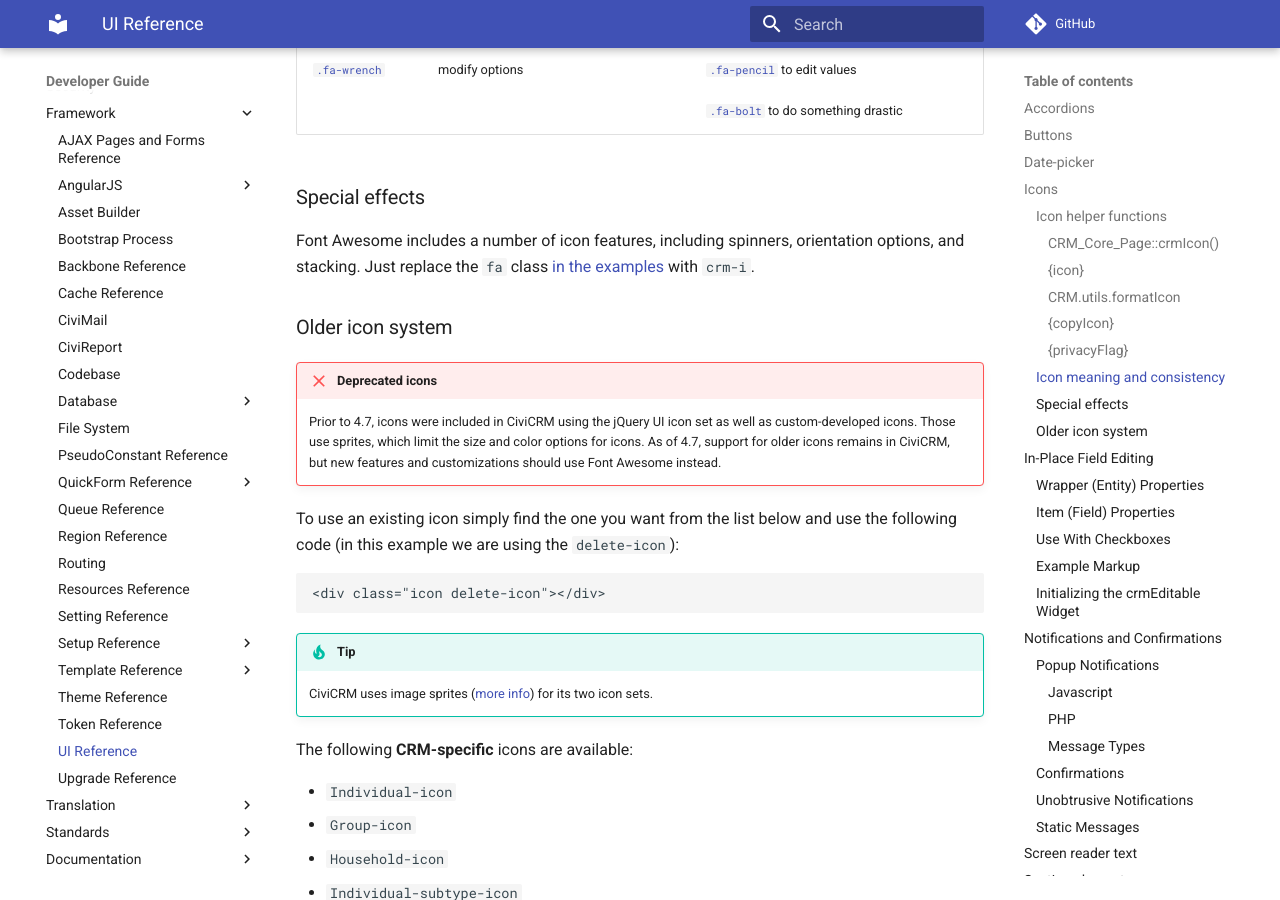
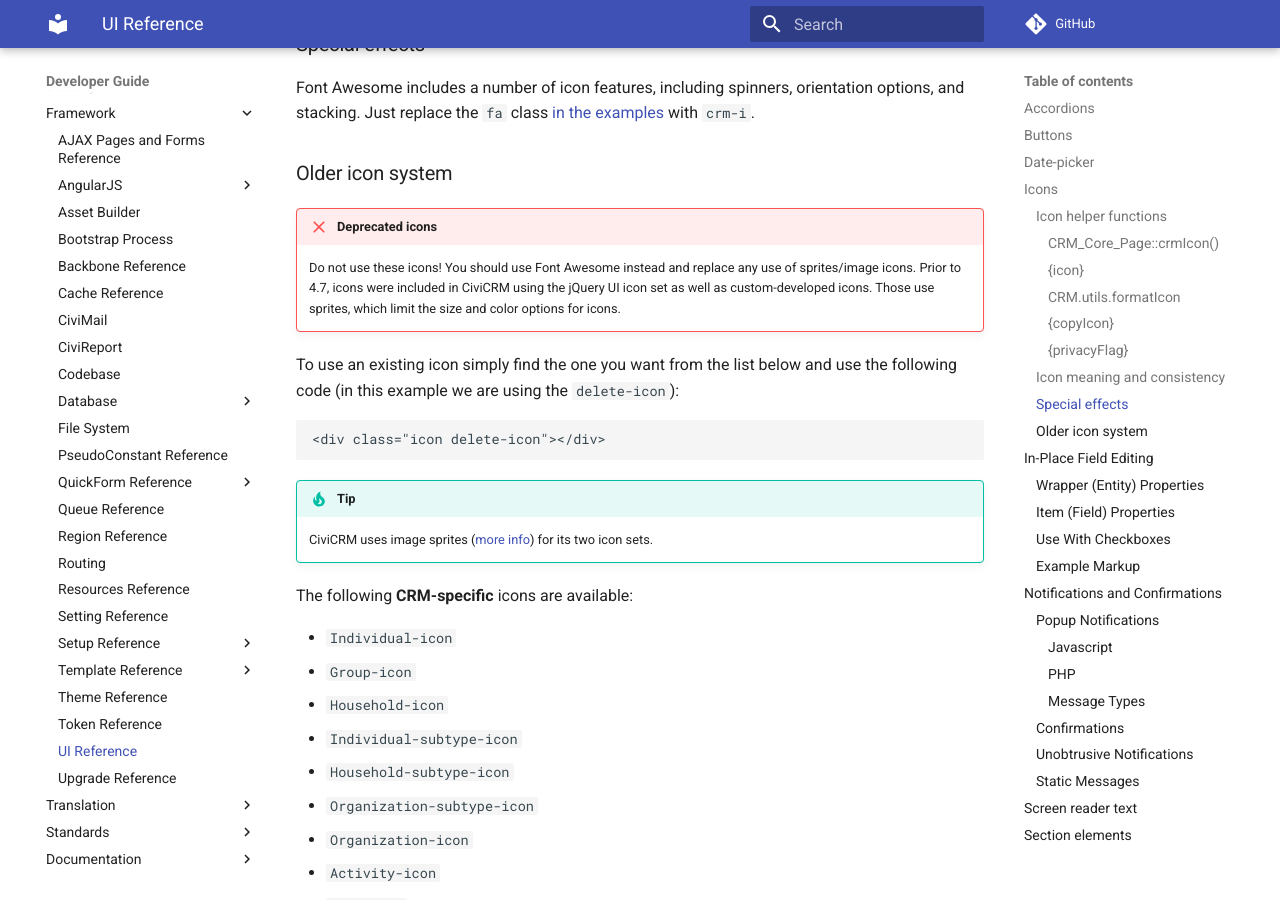
Before and after one commit to civicrm/civicrm-dev-docs, an MkDocs documentation site: the page built from docs/framework/ui.md, in a window 1280 px wide and 900 px high, scrolled down 10284 px. Built offline with MkDocs 1.6.1 and Material for MkDocs 9.7.7, drawn with Linux system fonts in a browser that asks for light colours; comment, search, counter and statistics services are not loaded; some of the changed text lies outside the part shown.

Commit message:
Tidy up some deprecated stuff and remove references to older versions (#836)

````diff
--- a/docs/framework/ui.md
+++ b/docs/framework/ui.md
@@ -174,14 +174,11 @@
 process information more efficiently. Icons can be used throughout the
 site whenever it would useful to give users a quick visual cue.
 
-Starting with version 4.7, CiviCRM's primary icon system is [Font Awesome](http://fontawesome.io/), an
-open-source icon font.  Font Awesome 4.4 is shipped with CiviCRM 4.7,
+CiviCRM's primary icon system is [Font Awesome](http://fontawesome.io/), an
+open-source icon font.  Font Awesome version 4.7 is shipped with CiviCRM
 and any of the [Font Awesome icons](https://fontawesome.com/v4.7.0/icons/)
 can be included with an element with the classes `crm-i` and the
 `fa-...` class corresponding to the icon.
-
-!!! tip
-    Use [this extension](https://github.com/mattwire/uk.co.mjwconsult.fontawesome) if you want access to these icons in earlier versions of CiviCRM (for example, if you have an extension, that uses them).
 
 For example, to insert a [bullhorn icon](http://fortawesome.github.io/Font-Awesome/icon/bullhorn/),
 use the following:
@@ -324,7 +321,7 @@
 ### Older icon system
 
 !!! failure "Deprecated icons"
-    Prior to 4.7, icons were included in CiviCRM using the jQuery UI icon set as well as custom-developed icons.  Those use sprites, which limit the size and color options for icons.  As of 4.7, support for older icons remains in CiviCRM, but new features and customizations should use Font Awesome instead.
+    Do not use these icons! You should use Font Awesome instead and replace any use of sprites/image icons. Prior to 4.7, icons were included in CiviCRM using the jQuery UI icon set as well as custom-developed icons.  Those use sprites, which limit the size and color options for icons.
 
 To use an existing icon simply find the one you want from the list below
 and use the following code (in this example we are using the
@@ -386,10 +383,9 @@
 "dark-icons" when you hover over the button (with the exception of the
 delete icon, which turns red)
 
-
 ## In-Place Field Editing
 
-In-place field editing was added to CiviCRM circa v4.1 and is built upon
+This is implemented using:
 
 * [The AJAX API](../api/interfaces.md#ajax)
 * The [Jeditable plugin](http://www.appelsiini.net/projects/jeditable) for jQuery
@@ -451,27 +447,7 @@
 </table>
 ```
 
-### Initializing the crmEditable Widget
-
-As of CiviCRM v4.6 you do not need to do anything to initialize
-crmEditable, it is handled automatically on every
-[crmLoad](ajax.md)
-event.
-
-In previous versions you would need to manually write out the javascript
-
-```javascript
-$.('crm-editable').crmEditable();
-```
-
-or else include the smarty template `crmeditable.tpl` (which contains that
-js snippet). This template if used in 4.6+ will output a deprecation
-warning to the console, as it no longer serves any purpose and will be
-removed in a future version.
-
-
 ## Notifications and Confirmations
-
 
 ### Popup Notifications
 
@@ -558,10 +534,7 @@
 
 ### Unobtrusive Notifications
 
-Added in CIviCRM 4.5, these small messages tell the user the status of
-an api call, form submission, or other asynchronous operation without
-getting in the way.
-
+These small messages tell the user the status of an api call, form submission, or other asynchronous operation without getting in the way.
 
 **Basic Async Usage**
 
@@ -603,8 +576,7 @@
 
 ### Static Messages
 
-To display a static alert box in the document (this was standard in
-CiviCRM 4.2 and below):
+To display a static alert box in the document:
 
 **From Smarty**
 
````
